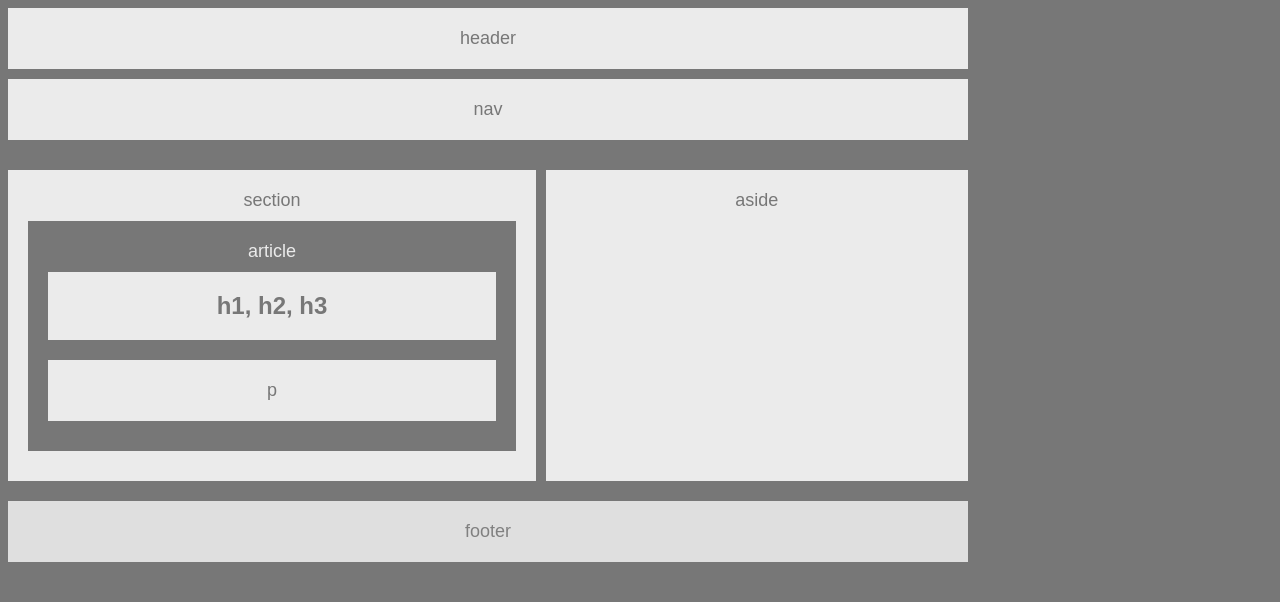
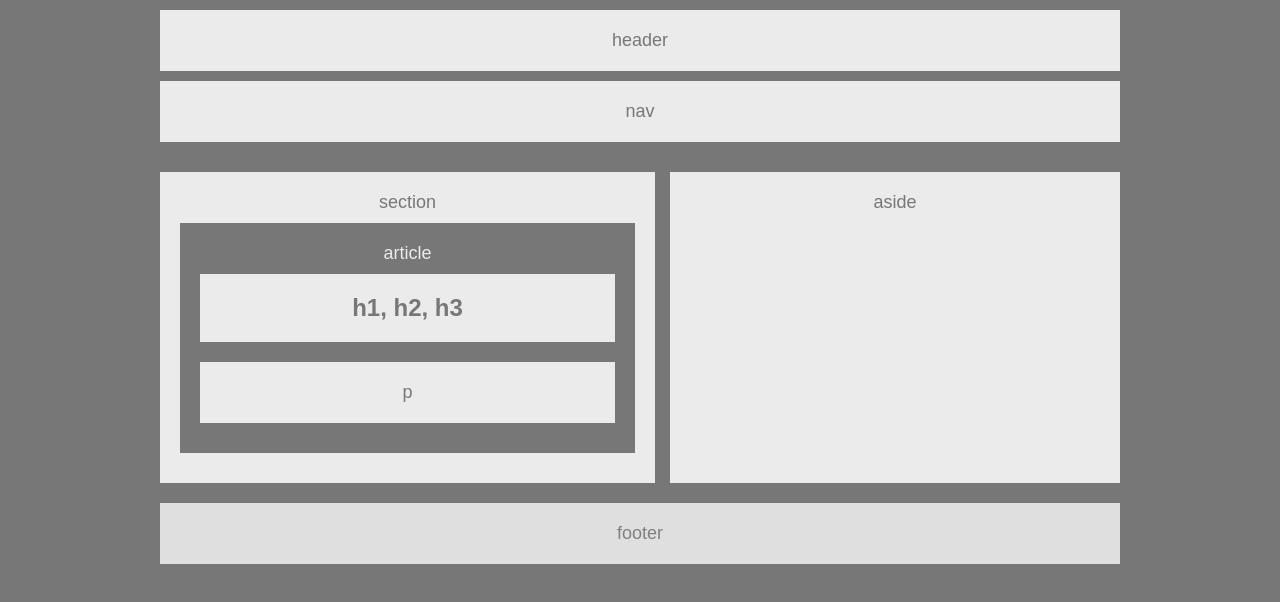
Before and after one commit to derkche/HW-Wireframe, a plain HTML site: page index.html in a window 1280 px wide. Drawn offline with Linux system fonts and the light colour scheme.

Commit message:
final revisions

```diff
--- a/style.css
+++ b/style.css
@@ -12,6 +12,8 @@ body{
     background-color: #777;
     width: 960px;
     font-size: 18px;
+    margin: auto;
+    padding-top: 10px;
 }
 
 header{
@@ -36,7 +38,7 @@ section{
     padding: 20px;
     margin-top: 10px;
     margin-bottom: 20px;
-    width: 55%;
+    width: 495px;
     height: 311px;
 }
 
@@ -74,7 +76,7 @@ aside {
     /* margin-bottom: 20px; */
     /* margin-left: 10px; */
     height:311px;
-    width: 44%;
+    width: 450px;
 
 }
 
```
